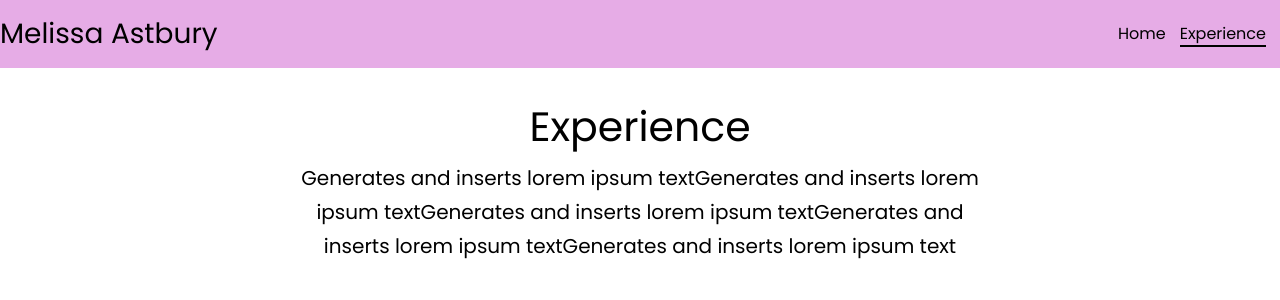
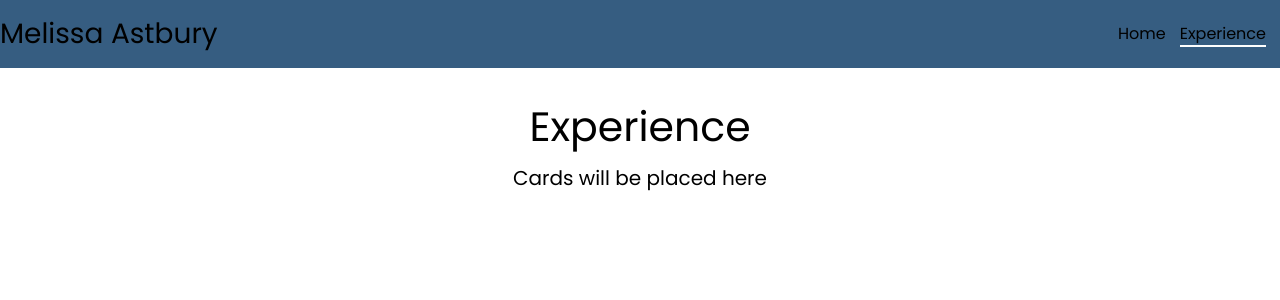
Before and after one commit to Mohammad-haydar/my-react-site, a React (Create React App) app: page /experience in a window 1280 px wide. Shown: the top 300 px of the page. Built offline with nearby package versions, Linux system fonts and the light colour scheme.

Commit message:
changing some sass

```diff
--- a/src/components/Header/Header.scss
+++ b/src/components/Header/Header.scss
@@ -1,5 +1,5 @@
 header {
-  background-color: #e6ace6;
+  background-color: #365d81;
 }
 
 .nav-container {
@@ -19,5 +19,5 @@ header {
 }
 
 .nav-item .active {
-  border-bottom: 2px solid black;
+  border-bottom: 2px solid white;
 }
--- a/src/containers/Experience/Experience.js
+++ b/src/containers/Experience/Experience.js
@@ -8,11 +8,7 @@ const Experience = () => {
       <div className="wrapper">
         <div className="experience-container">
           <h1>Experience</h1>
-          <p>
-            Generates and inserts lorem ipsum textGenerates and inserts lorem
-            ipsum textGenerates and inserts lorem ipsum textGenerates and
-            inserts lorem ipsum textGenerates and inserts lorem ipsum text
-          </p>
+          <p>Cards will be placed here</p>
         </div>
       </div>
     </section>
```
